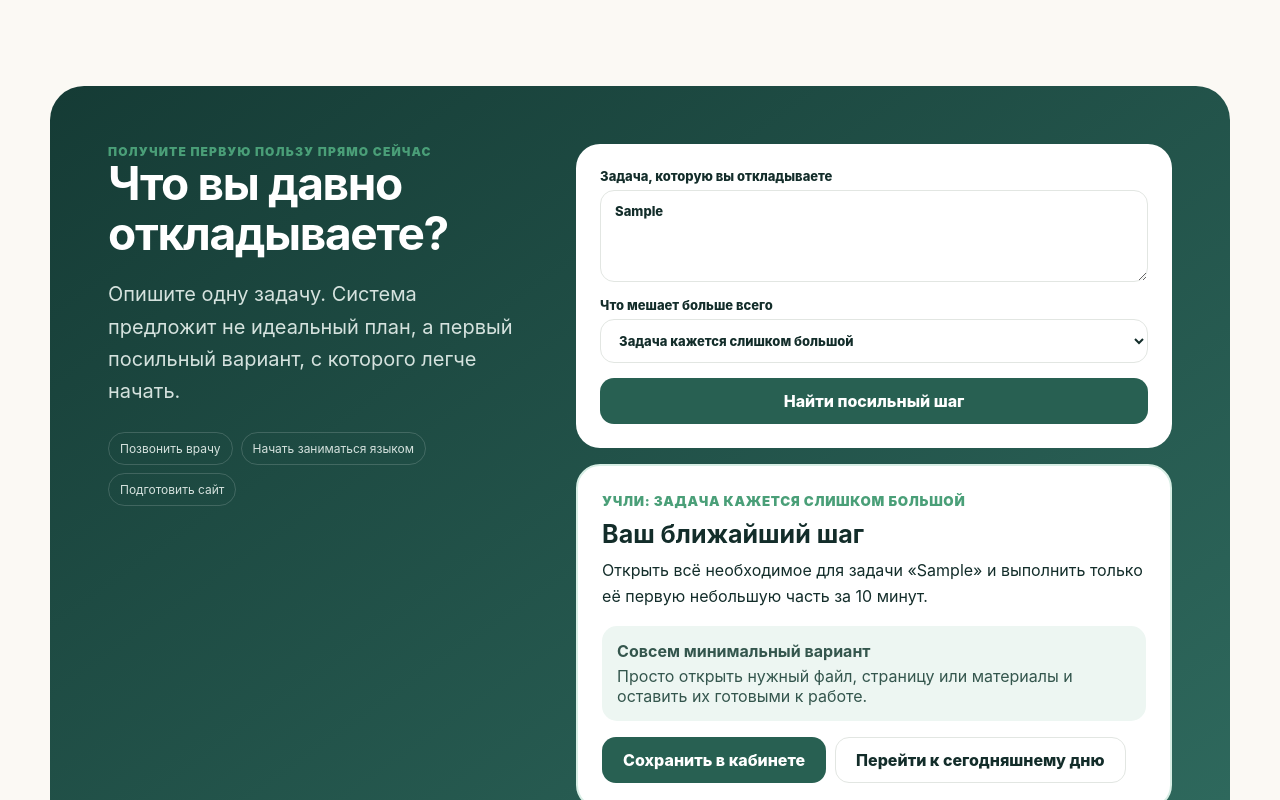
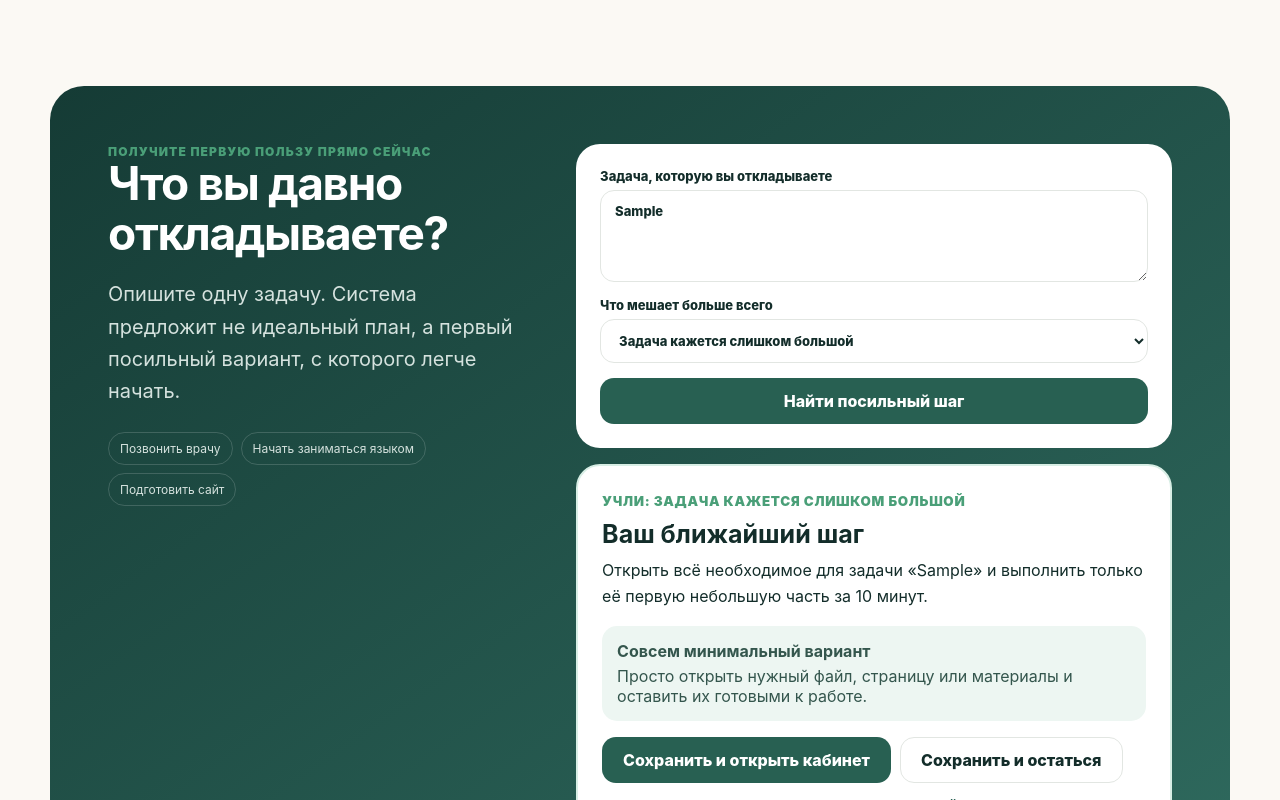
Before and after one commit to valera2872/vmeste, a Next.js app in the folder web/: page / in a window 1280 px wide. Both pictures are taken after typing "Sample" into the empty fields and a click on the button "Найти посильный шаг". Shown: the part 2998-3798 px from the top of the page. Built offline with nearby package versions, Linux system fonts and the light colour scheme.

Commit message:
Connect landing first-step result to cabinet

```diff
--- a/web/app/page.tsx
+++ b/web/app/page.tsx
@@ -1,6 +1,7 @@
 "use client";
 
 import Link from "next/link";
+import { useRouter } from "next/navigation";
 import { FormEvent, useMemo, useState } from "react";
 import { addTask, loadWorkspace, saveWorkspace } from "../lib/workspace";
 
@@ -85,27 +86,30 @@ function makeStep(task: string, obstacle: Obstacle) {
     case "large":
       return {
         step: `Открыть всё необходимое для задачи «${cleanTask}» и выполнить только её первую небольшую часть за 10 минут.`,
-        minimum: `Просто открыть нужный файл, страницу или материалы и оставить их готовыми к работе.`,
+        minimum:
+          "Просто открыть нужный файл, страницу или материалы и оставить их готовыми к работе.",
       };
     case "unclear":
       return {
         step: `Записать один конкретный результат, который будет означать, что задача «${cleanTask}» немного продвинулась, и сделать первое действие к нему.`,
-        minimum: `Сформулировать этот результат одним предложением.`,
+        minimum: "Сформулировать этот результат одним предложением.",
       };
     case "fear":
       return {
         step: `Сделать черновой, заведомо неидеальный первый вариант для задачи «${cleanTask}» — пока без отправки и оценки.`,
-        minimum: `Создать пустой черновик и написать первые две строки или пункта.`,
+        minimum: "Создать пустой черновик и написать первые две строки или пункта.",
       };
     case "energy":
       return {
         step: `Уделить задаче «${cleanTask}» пять спокойных минут: подготовить материалы и сделать одно простое действие.`,
-        minimum: `Только подготовить место и записать, с чего начать при следующем подходе.`,
+        minimum:
+          "Только подготовить место и записать, с чего начать при следующем подходе.",
       };
   }
 }
 
 export default function LandingPage() {
+  const router = useRouter();
   const [task, setTask] = useState("");
   const [obstacle, setObstacle] = useState<Obstacle>("large");
   const [result, setResult] = useState<ReturnType<typeof makeStep> | null>(null);
@@ -123,14 +127,20 @@ export default function LandingPage() {
     setSaved(false);
   }
 
-  function handleSave() {
-    if (!result) return;
+  function saveResult(): boolean {
+    if (!result) return false;
     const nextState = addTask(loadWorkspace(), {
       title: result.step,
       minimumVersion: result.minimum,
     });
     saveWorkspace(nextState);
     setSaved(true);
+    return true;
+  }
+
+  function handleContinue() {
+    if (!saveResult()) return;
+    router.push("/cabinet?from=starter");
   }
 
   return (
@@ -219,7 +229,9 @@ export default function LandingPage() {
           <div className="problem-grid">
             {problems.map(([title, text]) => (
               <article className="problem-card" key={title}>
-                <span className="problem-mark" aria-hidden="true">✓</span>
+                <span className="problem-mark" aria-hidden="true">
+                  ✓
+                </span>
                 <h3>{title}</h3>
                 <p>{text}</p>
               </article>
@@ -329,18 +341,25 @@ export default function LandingPage() {
                   <span>{result.minimum}</span>
                 </div>
                 <div className="result-actions">
-                  <button className="button" type="button" onClick={handleSave}>
-                    {saved ? "Сохранено" : "Сохранить в кабинете"}
+                  <button
+                    className="button"
+                    type="button"
+                    onClick={handleContinue}
+                  >
+                    Сохранить и открыть кабинет
                   </button>
-                  <Link className="button secondary" href="/cabinet">
-                    Перейти к сегодняшнему дню
-                  </Link>
+                  <button
+                    className="button secondary"
+                    type="button"
+                    onClick={saveResult}
+                    disabled={saved}
+                  >
+                    {saved ? "Шаг уже сохранён" : "Сохранить и остаться"}
+                  </button>
                 </div>
-                {saved ? (
-                  <p className="saved-note">
-                    Шаг добавлен в ваши дела и сохранён в этом браузере.
-                  </p>
-                ) : null}
+                <p className="saved-note">
+                  После перехода шаг сразу появится как текущее действие.
+                </p>
               </div>
             ) : null}
           </div>
```
